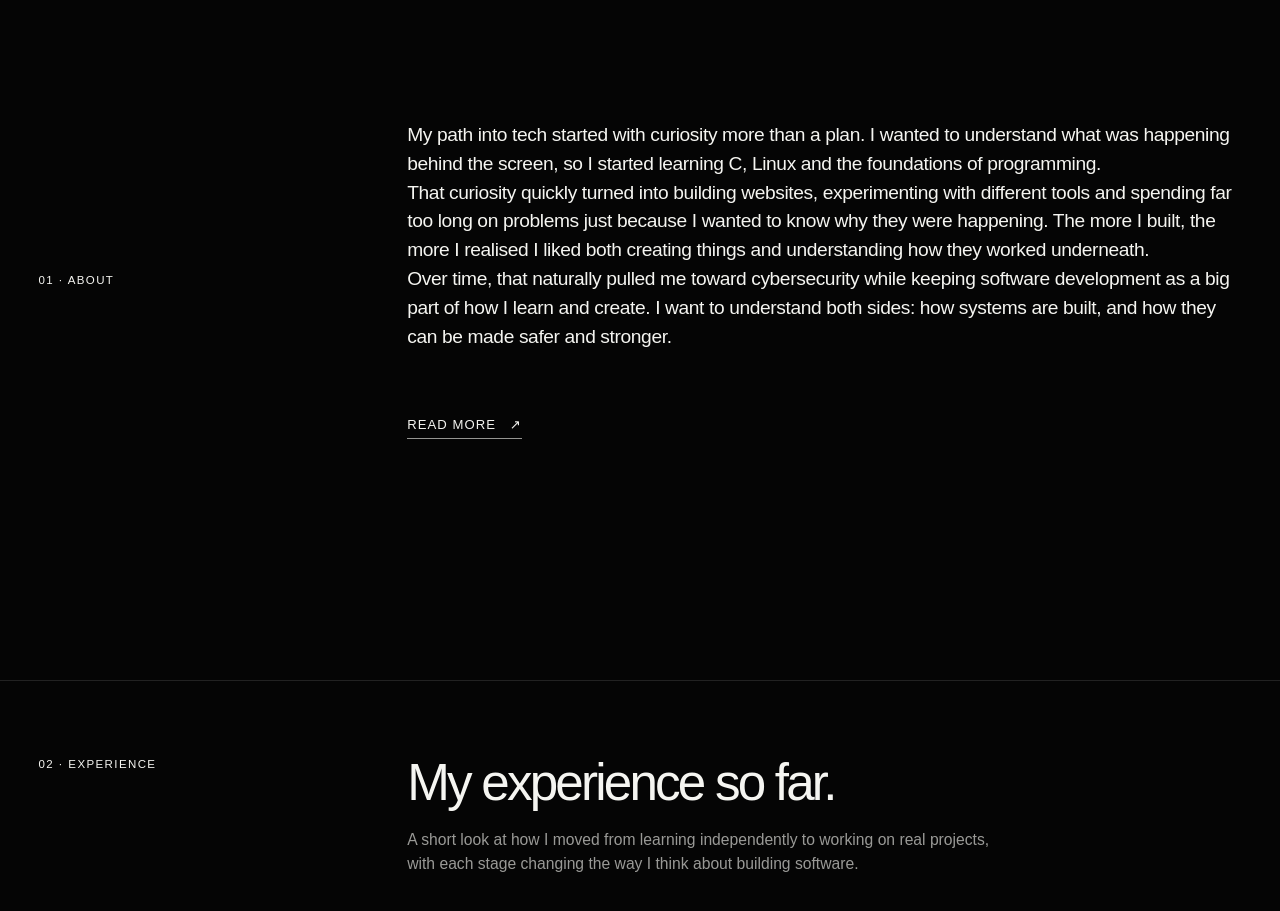
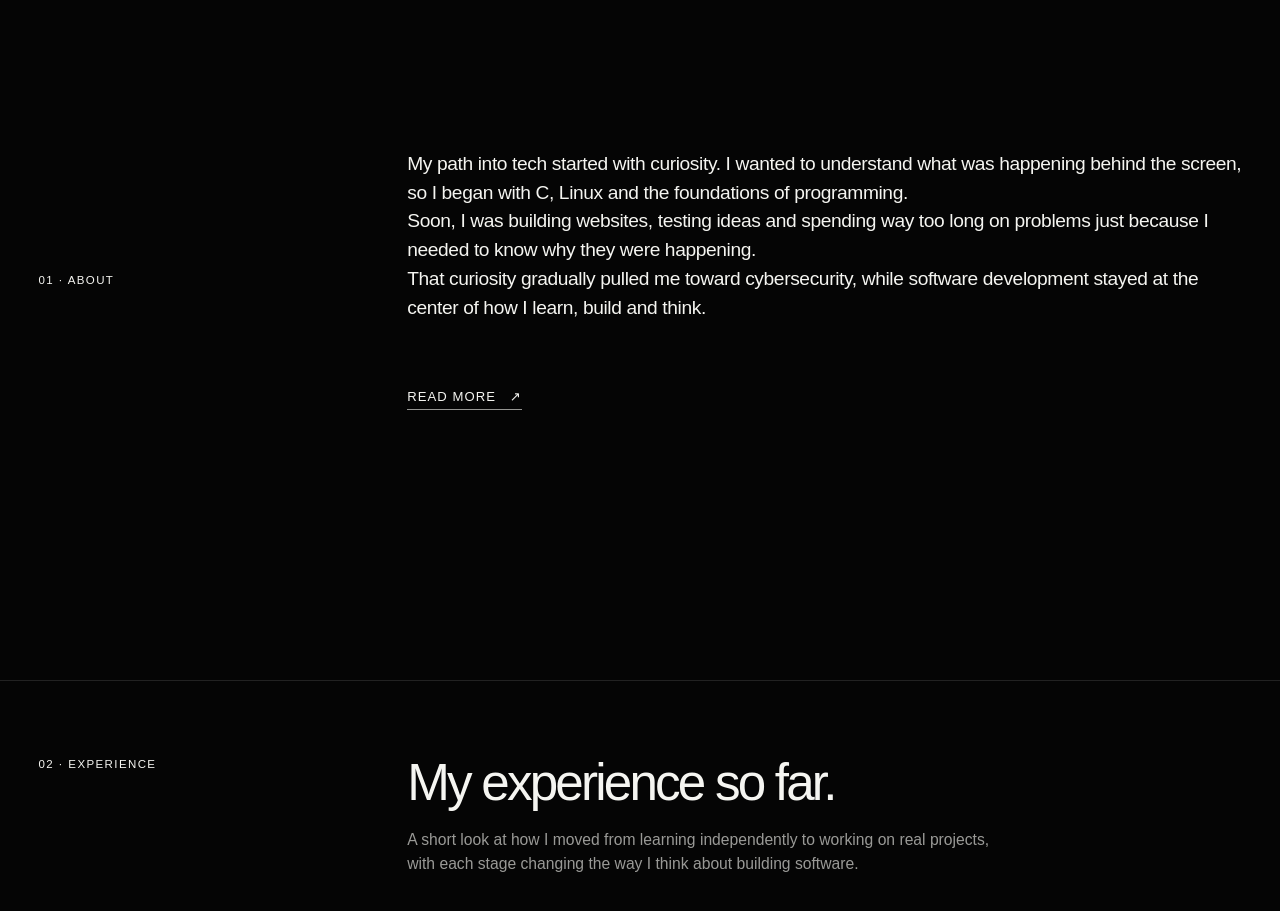
Before and after one commit to emma-dasilva-dev/emma-portfolio, a Next.js app: page / in a window 1280 px wide. Shown: the part 920-1831 px from the top of the page. Built offline with nearby package versions, Linux system fonts and the light colour scheme.

Commit message:
Shorten homepage About paragraphs

```diff
--- a/src/components/sections/About.tsx
+++ b/src/components/sections/About.tsx
@@ -25,24 +25,21 @@ export default function About() {
           transition={{ duration: 0.9, ease: [0.16, 1, 0.3, 1] }}
         >
           <p>
-            My path into tech started with curiosity more than a plan. I wanted
-            to understand what was happening behind the screen, so I started
-            learning C, Linux and the foundations of programming.
+            My path into tech started with curiosity. I wanted to understand
+            what was happening behind the screen, so I began with C, Linux and
+            the foundations of programming.
           </p>
 
           <p>
-            That curiosity quickly turned into building websites, experimenting
-            with different tools and spending far too long on problems just
-            because I wanted to know why they were happening. The more I built,
-            the more I realised I liked both creating things and understanding
-            how they worked underneath.
+            Soon, I was building websites, testing ideas and spending way too
+            long on problems just because I needed to know why they were
+            happening.
           </p>
 
           <p>
-            Over time, that naturally pulled me toward cybersecurity while
-            keeping software development as a big part of how I learn and
-            create. I want to understand both sides: how systems are built, and
-            how they can be made safer and stronger.
+            That curiosity gradually pulled me toward cybersecurity, while
+            software development stayed at the center of how I learn, build and
+            think.
           </p>
         </motion.div>
 
```
